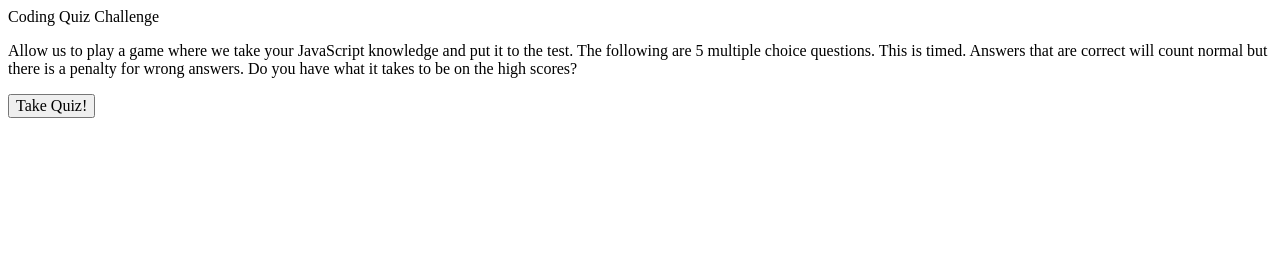
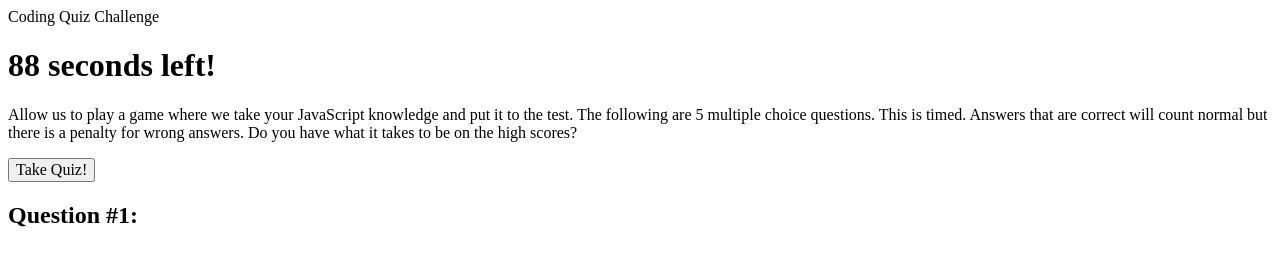
Before and after one commit to 1-those-jacks/code-quiz, a plain HTML site: page index.html in a window 1280 px wide. Both pictures are taken after a click on the button "Take Quiz!". Drawn offline with Linux system fonts and the light colour scheme.

Commit message:
Timer Function Added.

```diff
--- a/assets/script.js
+++ b/assets/script.js
@@ -0,0 +1,28 @@
+// Button is identified.
+var takeQuiz = document.querySelector("button");
+var timeEl = document.querySelector(".time");
+var secondsLeft = 90;
+// Button is clicked resulting in function X
+takeQuiz.addEventListener("click", function(){
+	startTime();
+	startQuiz();
+});
+// Basic timer function connected to class "time" in h1.
+function startTime(){
+	var timerInterval = setInterval(function(){
+		secondsLeft--;
+		timeEl.textContent = secondsLeft + " seconds left!"
+
+		if(secondsLeft === 0){
+			clearInterval(timerInterval);
+			return;
+		}
+	}, 1000);
+}
+
+// Creates first element to store first question.
+// function startQuiz(){
+// 	var tag = document.createElement("p");
+// 	document.body.appendChild(tag);
+// 	tag.textContent = "Test";
+// }
--- a/index.html
+++ b/index.html
@@ -9,9 +9,14 @@
 </head>
 <body>
 	<header>Coding Quiz Challenge</header>
+	<h1 class="time"></h1>
 	<main>
 		<p>Allow us to play a game where we take your JavaScript knowledge and put it to the test. The following are 5 multiple choice questions. This is timed. Answers that are correct will count normal but there is a penalty for wrong answers. Do you have what it takes to be on the high scores?</p>
 		<button>Take Quiz!</button>
+		<section>
+			<h2>Question #1:</h2>
+			</section>
 	</main>
+	<script src="assets/script.js"></script>
 </body>
 </html>
```
